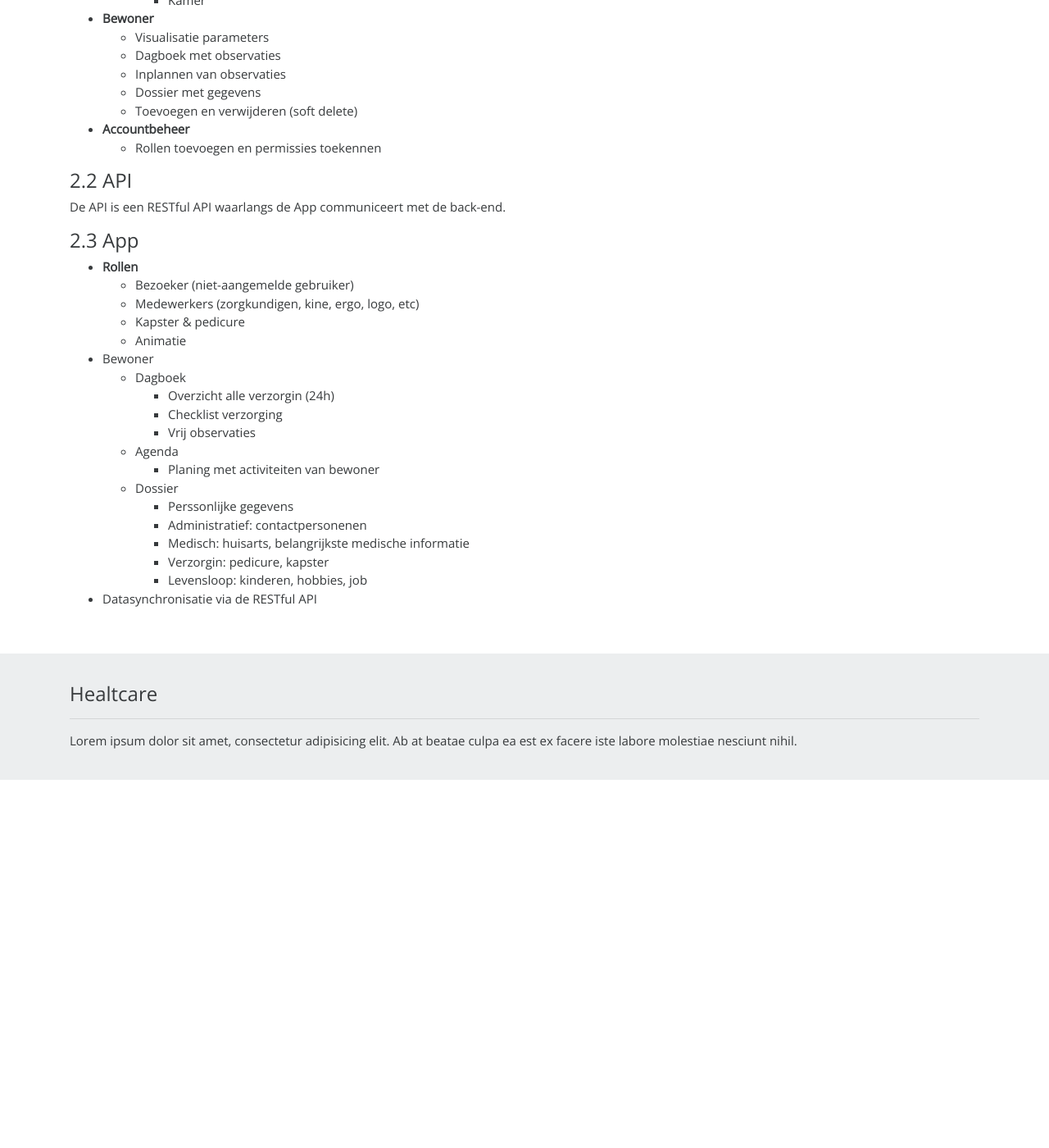
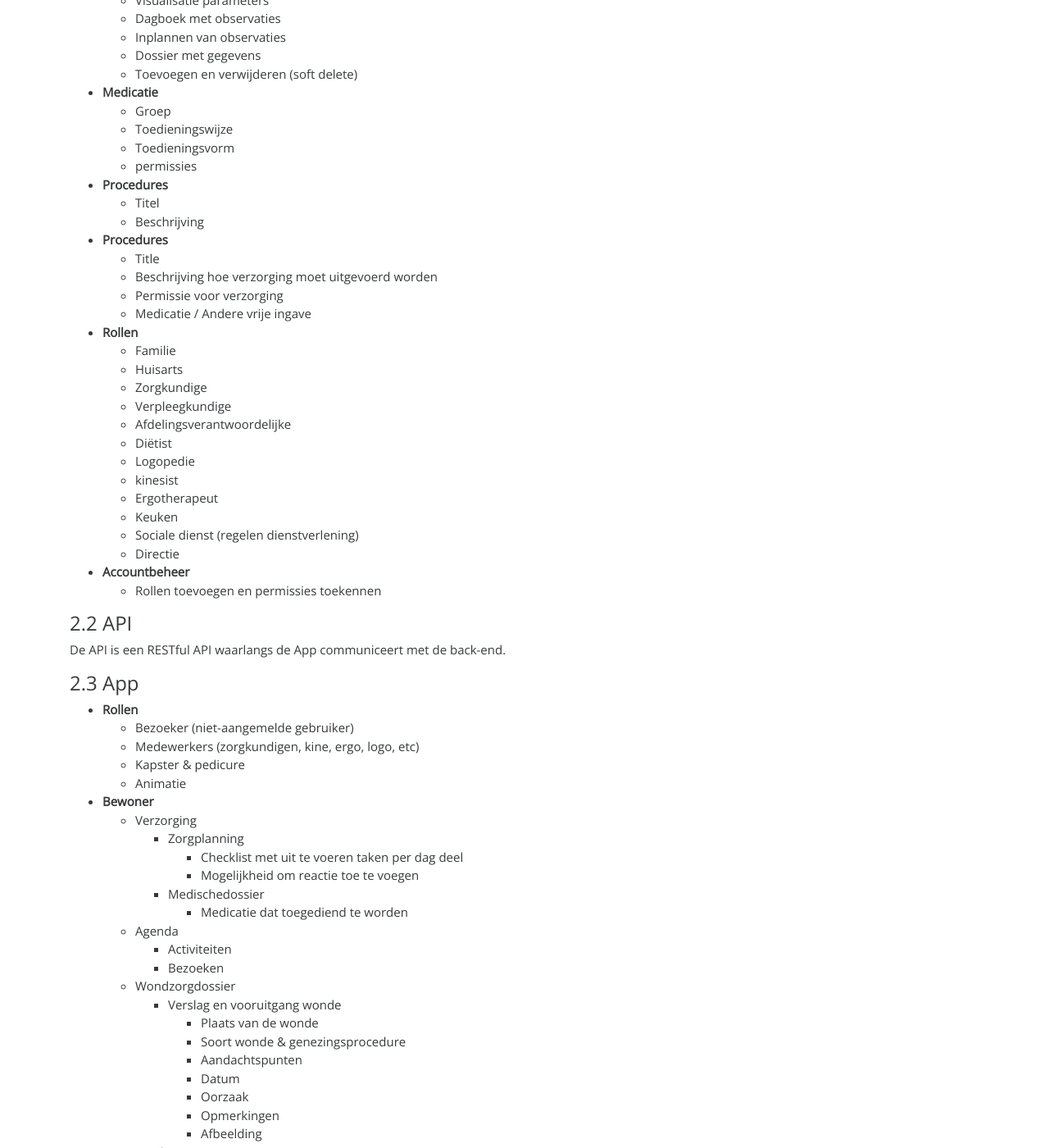
Before and after one commit to speedy2603/healthcare, a Jekyll site: the page built from design.md, in a window 1280 px wide and 1400 px high, scrolled down 1171 px. Shown: the whole window at 82% size. Built offline with Jekyll 4.4.1, drawn with Linux system fonts in a browser that asks for light colours; before the commit the page ends 2122 px from its top, so only the background shows below that; some of the changed text lies outside the part shown.

Commit message:
[WIP] Updating functionele specificaties

```diff
--- a/design.md
+++ b/design.md
@@ -55,6 +53,32 @@ Healtcare plus is een zorgdossier applicatie voor in rusthuizen. Het dossier hou
   * Inplannen van observaties
   * Dossier met gegevens
   * Toevoegen en verwijderen (soft delete)
+* **Medicatie**
+  * Groep
+  * Toedieningswijze
+  * Toedieningsvorm
+  * permissies
+* **Procedures**
+  * Titel
+  * Beschrijving
+* **Procedures**
+  * Title
+  * Beschrijving hoe verzorging moet uitgevoerd worden
+  * Permissie voor verzorging
+  * Medicatie / Andere vrije ingave
+* **Rollen**
+  * Familie
+  * Huisarts
+  * Zorgkundige
+  * Verpleegkundige
+  * Afdelingsverantwoordelijke
+  * Diëtist
+  * Logopedie
+  * kinesist
+  * Ergotherapeut
+  * Keuken
+  * Sociale dienst (regelen dienstverlening)
+  * Directie
 * **Accountbeheer**
   * Rollen toevoegen en permissies toekennen
 
@@ -67,19 +91,39 @@ De API is een RESTful API waarlangs de App communiceert met de back-end.
   * Medewerkers (zorgkundigen, kine, ergo, logo, etc)
   * Kapster & pedicure
   * Animatie
-* Bewoner
-  * Dagboek
-    * Overzicht alle verzorgin (24h)
-    * Checklist verzorging
-    * Vrij observaties
+* **Bewoner**
+  * Verzorging
+    * Zorgplanning
+      * Checklist met uit te voeren taken per dag deel
+      * Mogelijkheid om reactie toe te voegen
+    * Medischedossier
+      * Medicatie dat toegediend te worden
   * Agenda
-    * Planing met activiteiten van bewoner
-  * Dossier
+    * Activiteiten
+    * Bezoeken
+  * Wondzorgdossier
+    * Verslag en vooruitgang wonde
+      * Plaats van de wonde
+      * Soort wonde & genezingsprocedure
+      * Aandachtspunten
+      * Datum
+      * Oorzaak
+      * Opmerkingen
+      * Afbeelding
+  * Verslagen
+    * Titel
+    * Geneeskundige
+    * Verslag
+    * Afbeelding
+    * Procedure
+    * Opmerkingen
+  * Bewoner
     * Perssonlijke gegevens
     * Administratief: contactpersonenen
     * Medisch: huisarts, belangrijkste medische informatie
     * Verzorgin: pedicure, kapster
     * Levensloop: kinderen, hobbies, job
+    * Biografie: verhalen
 * Datasynchronisatie via de RESTful API
 
 {% comment %}
```
Also changed, not shown: other parts of design.md (+0 -2 lines).
